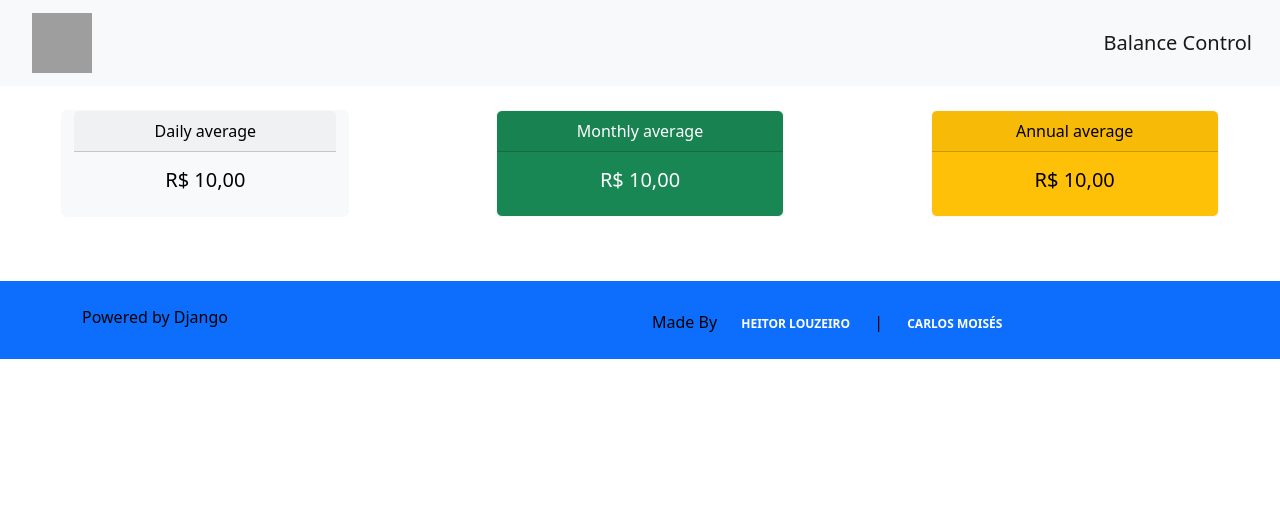
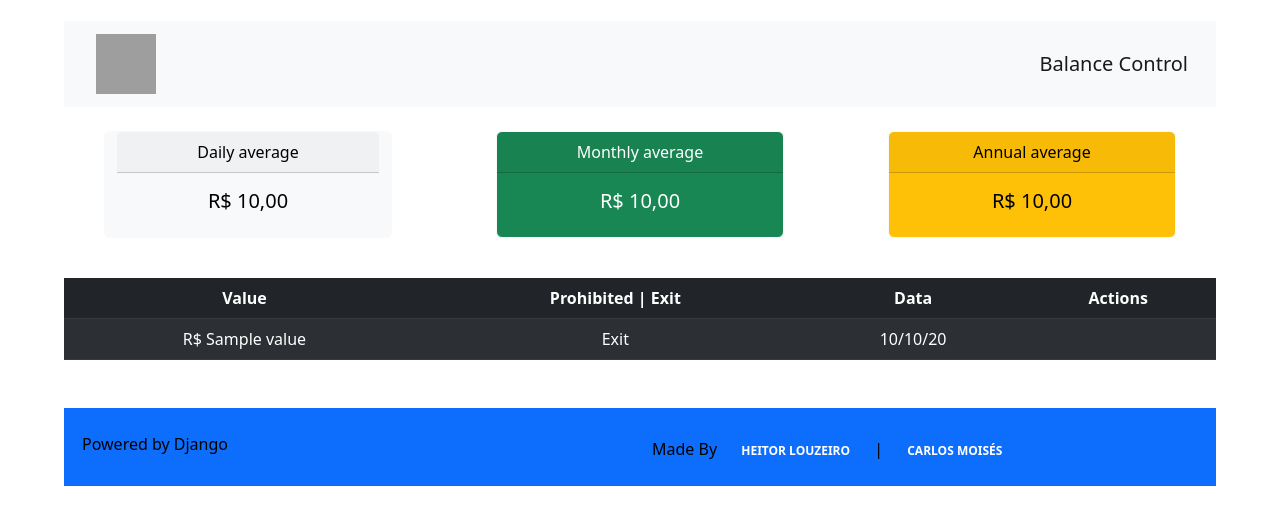
Before and after one commit to HeitorLouzeiro/balance-control, a Django app: template balancecontrol/templates/balancecontrol/pages/home.html in a window 1280 px wide. Shown: the top 525 px of that part. Run offline with Django 3.2, Linux system fonts and the light colour scheme; the template is opened without the code that fills it: most values are stand-ins (such as "Sample title", 1, 10 or a date in 2020); the page is wider than the window, and the part outside it is not shown; some libraries are stand-ins or nearby versions; grey boxes are pictures that could not be loaded.

Commit message:
Showing data in a table.

```diff
--- a/balancecontrol/templates/balancecontrol/pages/home.html
+++ b/balancecontrol/templates/balancecontrol/pages/home.html
@@ -1,5 +1,8 @@
 {% extends 'base.html' %}
 {% block title %} Home {% endblock title %}
 {% block content %}
+
 {% include 'balancecontrol/partial/_card.html' %}
+{% include 'balancecontrol/partial/_table.html' %}
+
 {% endblock content %}
--- /dev/null
+++ b/balancecontrol/templates/balancecontrol/partial/_table.html
@@ -0,0 +1,27 @@
+<br>
+<div>
+    <table class="table table-dark table-striped text-center">
+        <thead>
+            <tr>
+                <th scope="col">Value</th>
+                <th scope="col">Prohibited | Exit</th>
+                <th scope="col">Data</th>
+                <th scope="col">Actions</th>
+            </tr>
+        </thead>
+        <tbody>
+            {% for datebalance in datebalances %}
+            <tr>
+                <td>R$ {{ datebalance.value }}</td>
+                    {% if datebalance.typeoperation == 'P' %}
+                        <td>Prohibited</td>
+                    {%else%}
+                        <td>Exit</td>
+                    {% endif %}
+                <td>{{ datebalance.datecreate|date:"d/m/y" }}</td>
+                <td>
+                </td>
+                {% endfor %}
+            </tr>
+        </tbody>
+    </table>
--- a/templates/static/assets/custom/css/style.css
+++ b/templates/static/assets/custom/css/style.css
@@ -7,7 +7,7 @@ a{
     padding: 10px 20px;
     display: inline-block;
 }
-.corpo {
+body {
     margin: 1.3rem 4rem 1rem 4rem;
 
 }
```
Also changed, not shown: balancecontrol/views.py (+6 -6 lines).
